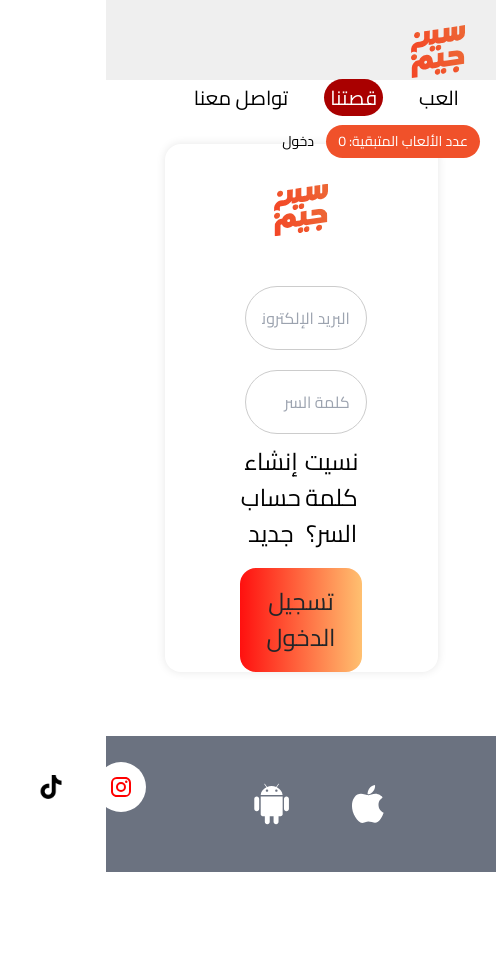
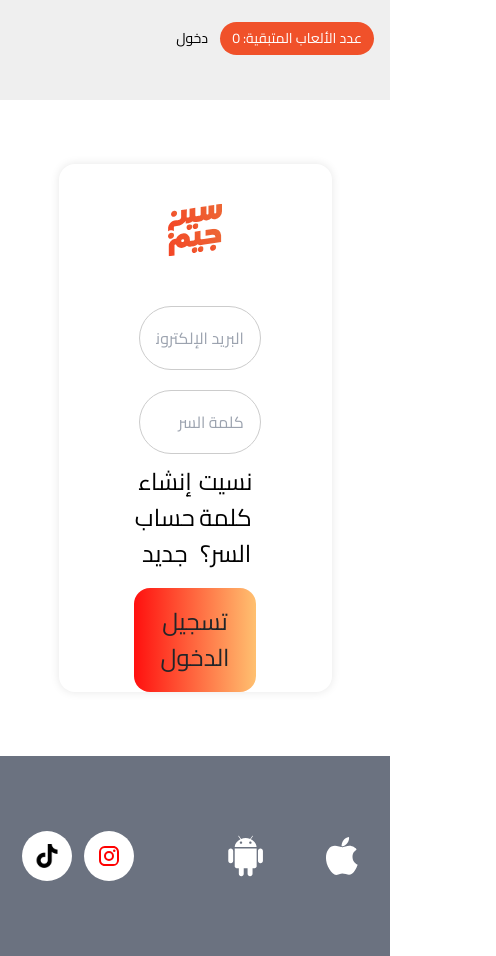
Before and after one commit to a1000rhan/yam_taktak_web, a React (Vite) app: page / in a window 390 px wide. Shown: the whole page, 496 px wide, since content can reach past the window. Before the commit the page ends 872 px from the top, so only its background shows below. Built offline with nearby package versions, Linux system fonts and the light colour scheme.

Commit message:
Refactor layout for landscape orientation and enhance responsive design for BottomBar, NavBar, and Home components

```diff
--- a/src/App.jsx
+++ b/src/App.jsx
@@ -37,8 +37,6 @@ function App() {
   }, []);
   return (
     <>
-      {orientation === "landscape-primary" ||
-      orientation === "landscape-secondary" ? (
       <div className="bk">
         <NavBar />
         <Routes>
@@ -54,9 +52,6 @@ function App() {
         </Routes>
         <BottomBar />
       </div>
-      ) : (
-        <div>"Please rotate your phone to view in landscape"</div>
-      )}
     </>
   );
 }
--- a/src/components/BottomBar.css
+++ b/src/components/BottomBar.css
@@ -1,6 +1,7 @@
 .bottom-bar {
   margin-top: 24px;
   height: 136px;
+  width: 100%;
   background-color: #6b7280;
   display: flex;
   justify-content: space-between;
@@ -34,3 +35,20 @@
   width: 24px;
   height: 24px;
 }
+
+@media screen and (max-width: 700px) {
+  .bottom-bar {
+    height: 200px;
+    width: 100%;
+    align-items: center;
+  }
+  .logos {
+    margin: 0 0;
+  }
+  .social-media {
+    margin: 0;
+  }
+  .btn-circle {
+    margin: 6px;
+  }
+}
--- a/src/components/Nav.css
+++ b/src/components/Nav.css
@@ -118,3 +118,80 @@ body {
   margin-right: 10px;
   margin-bottom: 20px;
 }
+
+@media screen and (max-width: 700px) {
+  .navbar {
+    height: 100px;
+    width: 100%;
+    align-items: center;
+  }
+  .navbar ul {
+    display: none;
+  }
+  .navbar ul li {
+    display: block;
+    margin: 10px 0;
+  }
+  .navbar ul li a {
+    display: block;
+    padding: 10px 0;
+  }
+  .navbar ul li a:hover {
+    background-color: #f0512a;
+    color: white;
+  }
+  .navbar ul li a.active {
+    background-color: #f0512a;
+    color: white;
+  }
+  .navbar ul li a {
+    padding: 0px 6px;
+    text-decoration: none;
+    color: black;
+    font-size: 20px;
+    border-radius: 20px;
+    font-weight: bolder;
+    transition: all 0.3s ease;
+  }
+  .navbar ul li a:hover,
+  .navbar ul li a.active {
+    --tw-bg-opacity: 1;
+    background-color: rgb(169 0 0 / var(--tw-bg-opacity));
+    --tw-text-opacity: 1;
+    color: rgb(255 255 255 / var(--tw-text-opacity));
+  }
+  .nav-btn-primary {
+    background-color: #f0512a;
+    color: white;
+    margin-bottom: 24px;
+    border-radius: 20px;
+    border: none;
+    font-size: 0.875rem;
+    font-weight: bold;
+    text-decoration: none;
+    transition: all 0.3s ease;
+  }
+  .bit-primary:hover {
+    background-color: #f0512a;
+    color: white;
+    padding: 10px 20px;
+    border-radius: 20px;
+    border: none;
+    font-size: 0.875rem;
+    font-family: "Cairo-Bold";
+    font-weight: bold;
+    text-decoration: none;
+    transition: all 0.3s ease;
+  }
+  .nav-btn-secondary {
+    background-color: transparent;
+    color: black;
+    margin-bottom: 24px;
+    border: none;
+
+    font-size: 0.875rem;
+    font-weight: 900;
+    text-decoration: none;
+    transition: all;
+  }
+}
--- a/src/pages/Home.css
+++ b/src/pages/Home.css
@@ -73,3 +73,20 @@
   color: black;
   cursor: pointer;
 }
+@media screen and (max-width: 700px) {
+  .container {
+    width: 90%;
+  }
+  .text-field {
+    width: 80%;
+  }
+  .login-actions {
+    width: 80%;
+  }
+  .btn-login {
+    font-size: 20px;
+  }
+  .btn-others {
+    font-size: 20px;
+  }
+}
```
Lines whose indentation alone changed are shown as unchanged.
